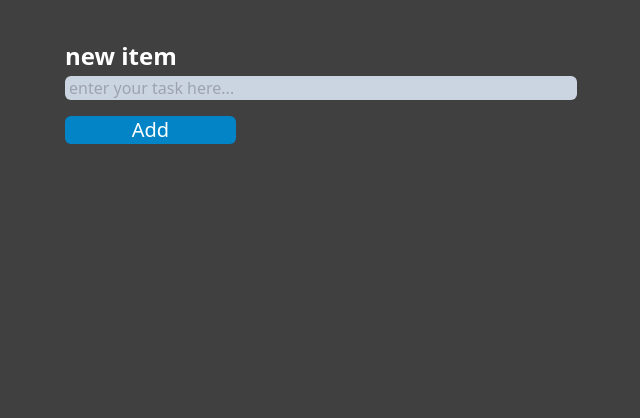
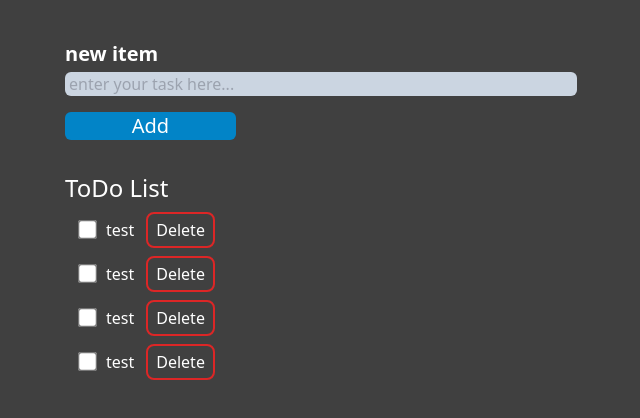
Before and after one commit to Paw565pl/todo_webapp, a React (Vite) app: page / in a window 1280 px wide. Shown: the top 418 px of the page, without its empty margins (319-959 px from the left). Built offline with nearby package versions, Linux system fonts and the light colour scheme.

Commit message:
built list and list item components

```diff
--- a/src/App.tsx
+++ b/src/App.tsx
@@ -1,10 +1,11 @@
 import AddTaskForm from "./components/AddTaskForm";
+import ToDoList from "./components/ToDoList";
 
 const App = () => {
   return (
-    <div className="flex flex-col justify-center items-center mx-6 mt-10 sm:mx-32 md:mx-48 lg:mx-72 xl:mx-96">
+    <div className="flex flex-col mx-6 mt-10 sm:mx-32 md:mx-48 lg:mx-72 xl:mx-96">
       <AddTaskForm></AddTaskForm>
-      <div></div>
+      <ToDoList></ToDoList>
     </div>
   );
 };
--- a/src/components/AddTaskForm.tsx
+++ b/src/components/AddTaskForm.tsx
@@ -13,9 +13,9 @@ const AddTaskForm = () => {
 
   return (
     <form onSubmit={(e) => handleSubmit(e)} className="w-full">
-      <h1 className="mb-1 text-2xl font-bold">
+      <h2 className="mb-1 text-xl font-bold">
         <label htmlFor="newItem">new item</label>
-      </h1>
+      </h2>
       <input
         ref={taskInput}
         type="text"
--- a/src/components/ToDoList.tsx
+++ b/src/components/ToDoList.tsx
@@ -0,0 +1,17 @@
+import ToDoListItem from "./ToDoListItem";
+
+const ToDoList = () => {
+  return (
+    <div className="mt-8">
+      <h1 className="text-2xl">ToDo List</h1>
+      <ul>
+        <ToDoListItem task="test"></ToDoListItem>
+        <ToDoListItem task="test"></ToDoListItem>
+        <ToDoListItem task="test"></ToDoListItem>
+        <ToDoListItem task="test"></ToDoListItem>
+      </ul>
+    </div>
+  );
+};
+
+export default ToDoList;
--- /dev/null
+++ b/src/components/ToDoListItem.tsx
@@ -0,0 +1,17 @@
+interface Props {
+  task: string;
+}
+
+const ToDoListItem = ({ task }: Props) => {
+  return (
+    <li className="[&>*]:mr-3 mt-2 ml-4">
+      <input type="checkbox" className="scale-150" />
+      <span>{task}</span>
+      <button className="px-2 py-1 rounded-lg border-2 border-red-600 transition-all hover:bg-red-800">
+        Delete
+      </button>
+    </li>
+  );
+};
+
+export default ToDoListItem;
```
